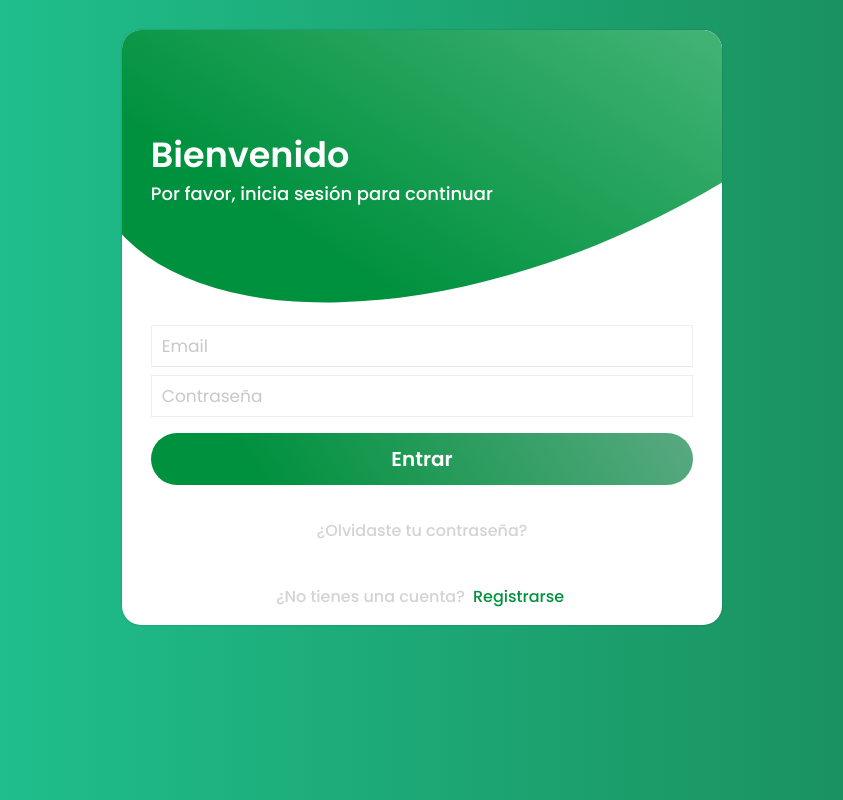
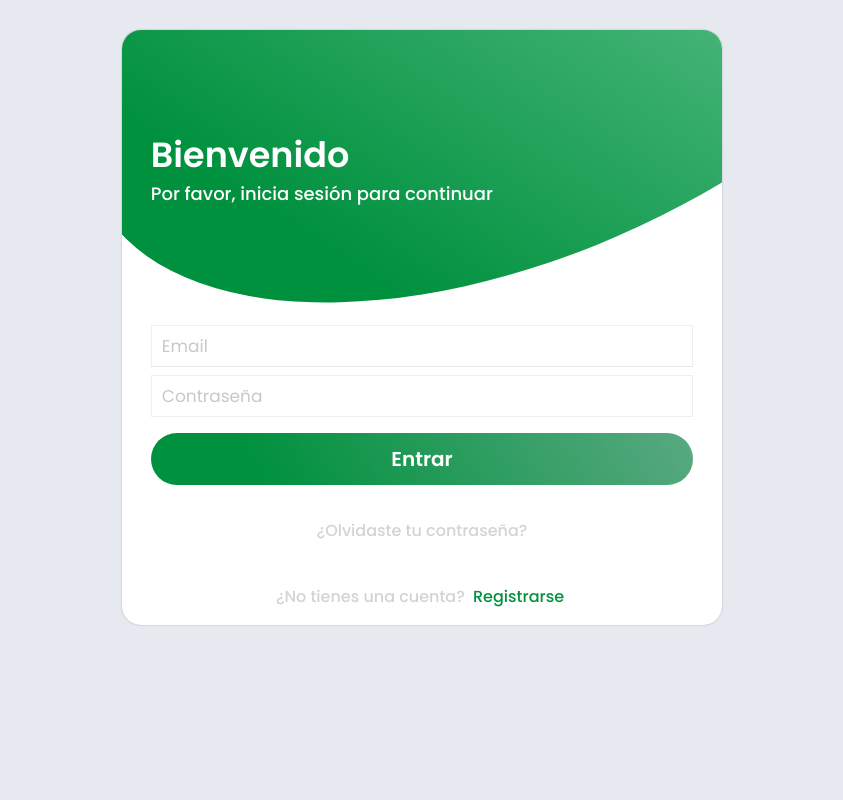
Before and after one commit to chrismcruiz/HCI-proyecto, a React (Create React App) app: page / in a window 1280 px wide. Shown: the whole page, without its empty margins (218-1061 px from the left). Built offline with nearby package versions, Linux system fonts and the light colour scheme; no server answers; a web font is replaced by a local one.

Commit message:
Ajustes colores

```diff
--- a/src/components/accountBox/index.jsx
+++ b/src/components/accountBox/index.jsx
@@ -26,6 +26,7 @@ const TopContainer = styled.div`
   justify-content: flex-end;
   padding: 0 1.8em;
   padding-bottom: 5em;
+  zIndex: "1",
 `;
 
 const BackDrop = styled(motion.div)`
@@ -91,6 +92,7 @@ const backdropVariants = {
     height: "510px",
     borderRadius: "50%",
     transform: "rotate(-25deg)",
+
   },
 };
 
--- a/src/css/App.css
+++ b/src/css/App.css
@@ -6,7 +6,8 @@ body {
   width: 100%;
   height: 100%;
   font-family: "Poppins", sans-serif;
-  background: -webkit-linear-gradient(left, #20c997, #198754);
+  /*background: -webkit-linear-gradient(left, #20c997, #198754);*/
+  background-color: #e6e9f0;
   overflow-x: hidden;
   font-size: 16px;
 }
```
